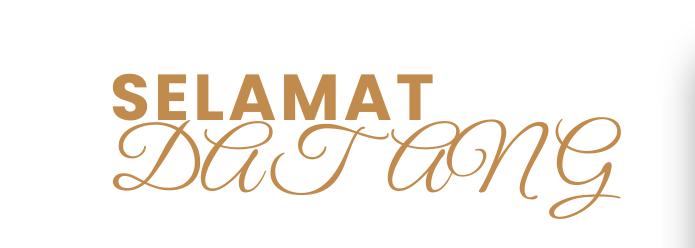
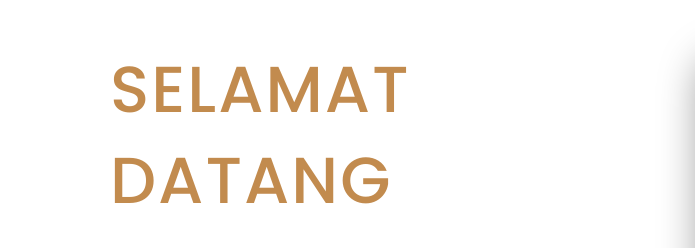
Before and after one commit to itsjarot/Kafe-Khasta, a plain HTML site: page index.html in a window 1280 px wide. Shown: the part 104-352 px from the top of the page, 0-695 px from the left. Drawn offline with Linux system fonts and the light colour scheme.

Commit message:
Refactor CSS styles for improved layout and design

```diff
--- a/style.css
+++ b/style.css
@@ -39,25 +39,19 @@ body{
 }
 
 .content h1{
-  font-size:90px;
-  color:#c28b4e;
-  line-height:1;
-  font-size: 65PX;
-  font-weight:300PX;
-
-  letter-spacing:4px;
+ font-size: 65px;
+  color: #c28b4e;
+  line-height: 1;
+  font-weight: 500;
+  letter-spacing: 2px;
 }
 
 .content h2{
-  font-family:'Great Vibes', cursive;
-
-  font-size:85px;
-
-  color:#c28b4e;
-
-  margin-top:-15px;
-
-  font-weight:400;
+ font-size: 65px;
+ color: #c28b4e;
+ font-weight: 500;
+ letter-spacing: 2px;
+ margin-top: 10px;
 }
 
 .content p{
```
